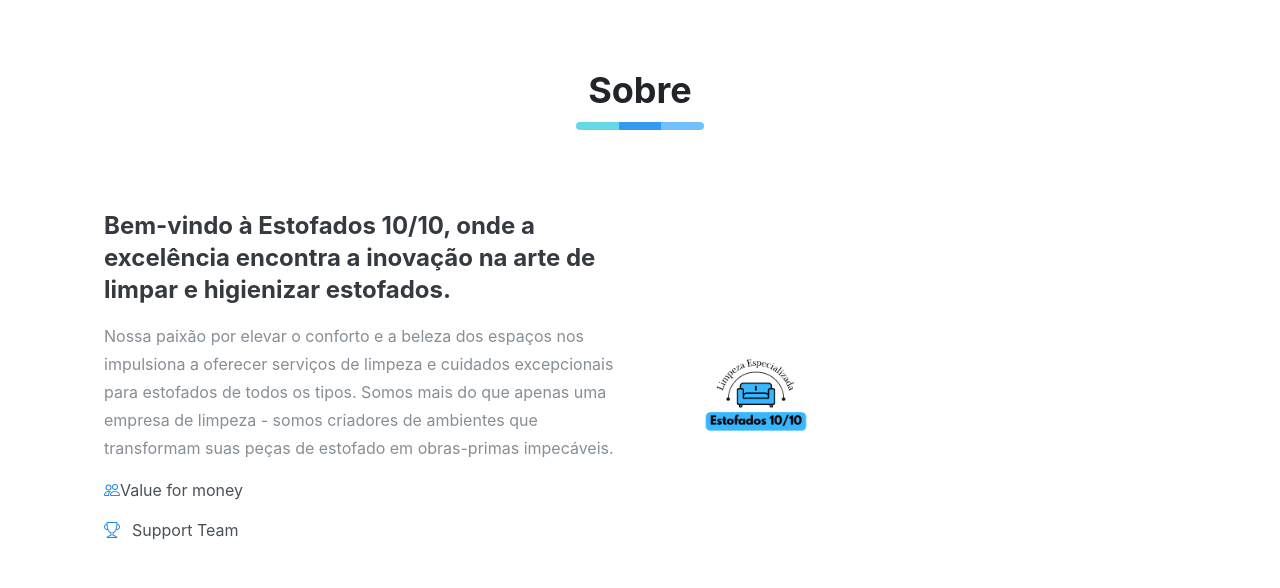
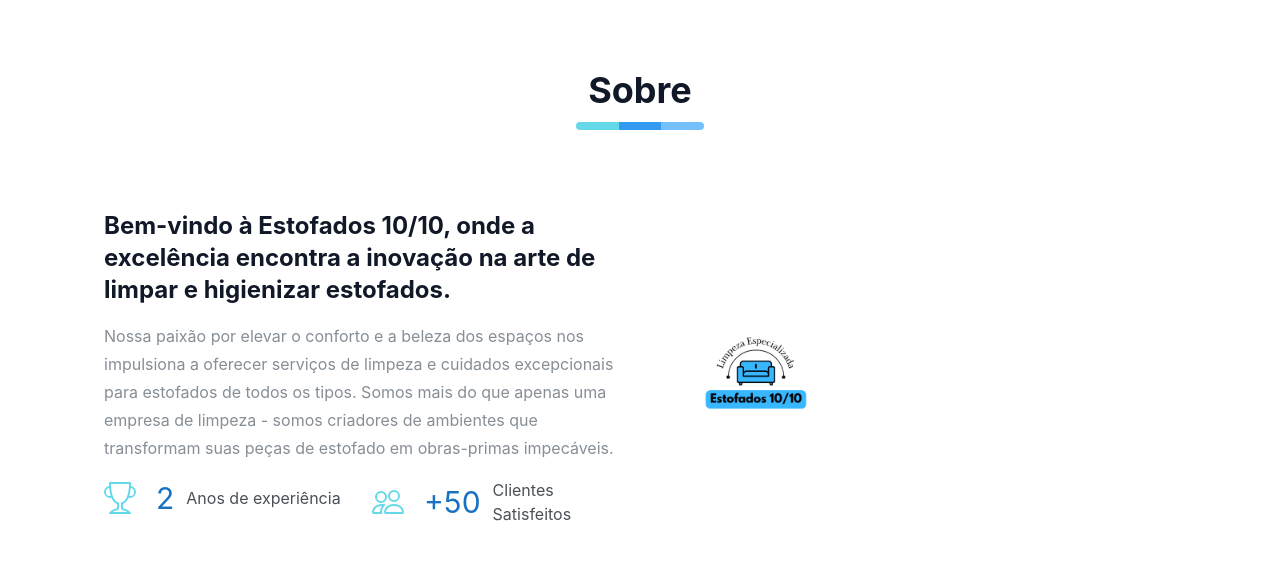
Before and after one commit to ChristieCardoso/landing-page-estofados1010-next, a Next.js app: page / in a window 1280 px wide. Shown: the part 852-1440 px from the top of the page. Built offline with nearby package versions, Linux system fonts and the light colour scheme.

Commit message:
edit about icons

```diff
--- a/pages/components/About.js
+++ b/pages/components/About.js
@@ -4,10 +4,10 @@ import Logo from '../../public/logo.png';
 
 export default function AboutUs() {
   return (
-    <div className="relative isolate overflow-hidden py-24 sm:py-32">
+    <section className="relative isolate overflow-hidden py-24 sm:py-32">
       <div className="justify-center flex-1 max-w-6xl py-4 mx-auto lg:py-6 md:px-6">
         <div className="px-4 mb-10 md:text-center md:mb-20">
-          <h2 className="pb-2 text-2xl font-bold text-gray-800 md:text-4xl dark:text-gray-300">
+          <h2 className="pb-2 text-2xl font-bold text-gray-900 md:text-4xl dark:text-gray-600">
             Sobre
           </h2>
           <div className="flex w-32 mt-1 mb-6 overflow-hidden rounded md:mx-auto md:mb-14">
@@ -21,28 +21,30 @@ export default function AboutUs() {
         </div>
         <div className="flex flex-wrap items-center">
           <div className="w-full px-4 mb-10 md:w-1/2 lg:mb-0 ">
-            <h2 className="mb-4 text-2xl font-bold text-gray-700 dark:text-gray-300">
+            <h2 className="mb-4 text-2xl font-bold text-gray-900">
               Bem-vindo à Estofados 10/10, onde a excelência encontra a inovação na arte de limpar e higienizar estofados.
             </h2>
-            <p className="mb-4 text-base leading-7 text-gray-500 dark:text-gray-400">
+            <p className="mb-4 text-base leading-7 text-gray-500">
               Nossa paixão por elevar o conforto e a beleza dos espaços nos impulsiona a oferecer serviços de limpeza e cuidados excepcionais para estofados de todos os tipos. Somos mais do que apenas uma empresa de limpeza - somos criadores de ambientes que transformam suas peças de estofado em obras-primas impecáveis.
             </p>
-            <ul className="mb-10">
-              <li className="flex items-center mb-4 text-base text-gray-600 dark:text-gray-400">
-                <span className="text-blue-500 dark:text-blue-400">
-                  <svg xmlns="http://www.w3.org/2000/svg" width="16" height="16" fill="currentColor" className="bi bi-people" viewBox="0 0 16 16">
+            <ul className="columns-2">
+              <li className="flex items-center mb-4 text-base text-gray-600">
+                <span className=" mr-3 text-blue-200">
+                  <svg xmlns="http://www.w3.org/2000/svg" width="40" height="40" fill="currentColor" className="bi bi-trophy" viewBox="0 0 20 16">
+                    <path d="M2.5.5A.5.5 0 0 1 3 0h10a.5.5 0 0 1 .5.5c0 .538-.012 1.05-.034 1.536a3 3 0 1 1-1.133 5.89c-.79 1.865-1.878 2.777-2.833 3.011v2.173l1.425.356c.194.048.377.135.537.255L13.3 15.1a.5.5 0 0 1-.3.9H3a.5.5 0 0 1-.3-.9l1.838-1.379c.16-.12.343-.207.537-.255L6.5 13.11v-2.173c-.955-.234-2.043-1.146-2.833-3.012a3 3 0 1 1-1.132-5.89A33.076 33.076 0 0 1 2.5.5zm.099 2.54a2 2 0 0 0 .72 3.935c-.333-1.05-.588-2.346-.72-3.935zm10.083 3.935a2 2 0 0 0 .72-3.935c-.133 1.59-.388 2.885-.72 3.935zM3.504 1c.007.517.026 1.006.056 1.469.13 2.028.457 3.546.87 4.667C5.294 9.48 6.484 10 7 10a.5.5 0 0 1 .5.5v2.61a1 1 0 0 1-.757.97l-1.426.356a.5.5 0 0 0-.179.085L4.5 15h7l-.638-.479a.501.501 0 0 0-.18-.085l-1.425-.356a1 1 0 0 1-.757-.97V10.5A.5.5 0 0 1 9 10c.516 0 1.706-.52 2.57-2.864.413-1.12.74-2.64.87-4.667.03-.463.049-.952.056-1.469H3.504z" />
+                  </svg>
+                </span>
+                <span className="text-3xl text-blue-700 mr-3">2</span>
+                <span>Anos de experiência</span>
+              </li>
+              <li className="flex items-center mb-4 text-base text-gray-600">
+                <span className="mr-3 text-blue-200">
+                  <svg xmlns="http://www.w3.org/2000/svg" width="40" height="40" fill="currentColor" className="bi bi-people" viewBox="0 0 20 16">
                     <path d="M15 14s1 0 1-1-1-4-5-4-5 3-5 4 1 1 1 1h8Zm-7.978-1A.261.261 0 0 1 7 12.996c.001-.264.167-1.03.76-1.72C8.312 10.629 9.282 10 11 10c1.717 0 2.687.63 3.24 1.276.593.69.758 1.457.76 1.72l-.008.002a.274.274 0 0 1-.014.002H7.022ZM11 7a2 2 0 1 0 0-4 2 2 0 0 0 0 4Zm3-2a3 3 0 1 1-6 0 3 3 0 0 1 6 0ZM6.936 9.28a5.88 5.88 0 0 0-1.23-.247A7.35 7.35 0 0 0 5 9c-4 0-5 3-5 4 0 .667.333 1 1 1h4.216A2.238 2.238 0 0 1 5 13c0-1.01.377-2.042 1.09-2.904.243-.294.526-.569.846-.816ZM4.92 10A5.493 5.493 0 0 0 4 13H1c0-.26.164-1.03.76-1.724.545-.636 1.492-1.256 3.16-1.275ZM1.5 5.5a3 3 0 1 1 6 0 3 3 0 0 1-6 0Zm3-2a2 2 0 1 0 0 4 2 2 0 0 0 0-4Z" />
                   </svg>
                 </span>
-                Value for money
-              </li>
-              <li className="flex items-center mb-4 text-base text-gray-600 dark:text-gray-400">
-                <span className="mr-3 text-blue-500 dark:text-blue-400">
-                  <svg xmlns="http://www.w3.org/2000/svg" width="16" height="16" fill="currentColor" className="bi bi-trophy" viewBox="0 0 16 16">
-                    <path d="M2.5.5A.5.5 0 0 1 3 0h10a.5.5 0 0 1 .5.5c0 .538-.012 1.05-.034 1.536a3 3 0 1 1-1.133 5.89c-.79 1.865-1.878 2.777-2.833 3.011v2.173l1.425.356c.194.048.377.135.537.255L13.3 15.1a.5.5 0 0 1-.3.9H3a.5.5 0 0 1-.3-.9l1.838-1.379c.16-.12.343-.207.537-.255L6.5 13.11v-2.173c-.955-.234-2.043-1.146-2.833-3.012a3 3 0 1 1-1.132-5.89A33.076 33.076 0 0 1 2.5.5zm.099 2.54a2 2 0 0 0 .72 3.935c-.333-1.05-.588-2.346-.72-3.935zm10.083 3.935a2 2 0 0 0 .72-3.935c-.133 1.59-.388 2.885-.72 3.935zM3.504 1c.007.517.026 1.006.056 1.469.13 2.028.457 3.546.87 4.667C5.294 9.48 6.484 10 7 10a.5.5 0 0 1 .5.5v2.61a1 1 0 0 1-.757.97l-1.426.356a.5.5 0 0 0-.179.085L4.5 15h7l-.638-.479a.501.501 0 0 0-.18-.085l-1.425-.356a1 1 0 0 1-.757-.97V10.5A.5.5 0 0 1 9 10c.516 0 1.706-.52 2.57-2.864.413-1.12.74-2.64.87-4.667.03-.463.049-.952.056-1.469H3.504z" />
-                  </svg>
-                </span>
-                Support Team
+                <span className="text-3xl text-blue-700 mr-3">+50</span>
+                <span>Clientes Satisfeitos</span>
               </li>
             </ul>
           </div>
@@ -53,12 +55,9 @@ export default function AboutUs() {
               src={Logo}
               alt="Logo Estofados 10/10"
             />
-            <div className="absolute top-0 right-0 items-center justify-center hidden -mt-16 lg:inline-flex">
-
-            </div>
           </div>
         </div>
       </div>
-    </div>
+    </section>
   );
 }
```
